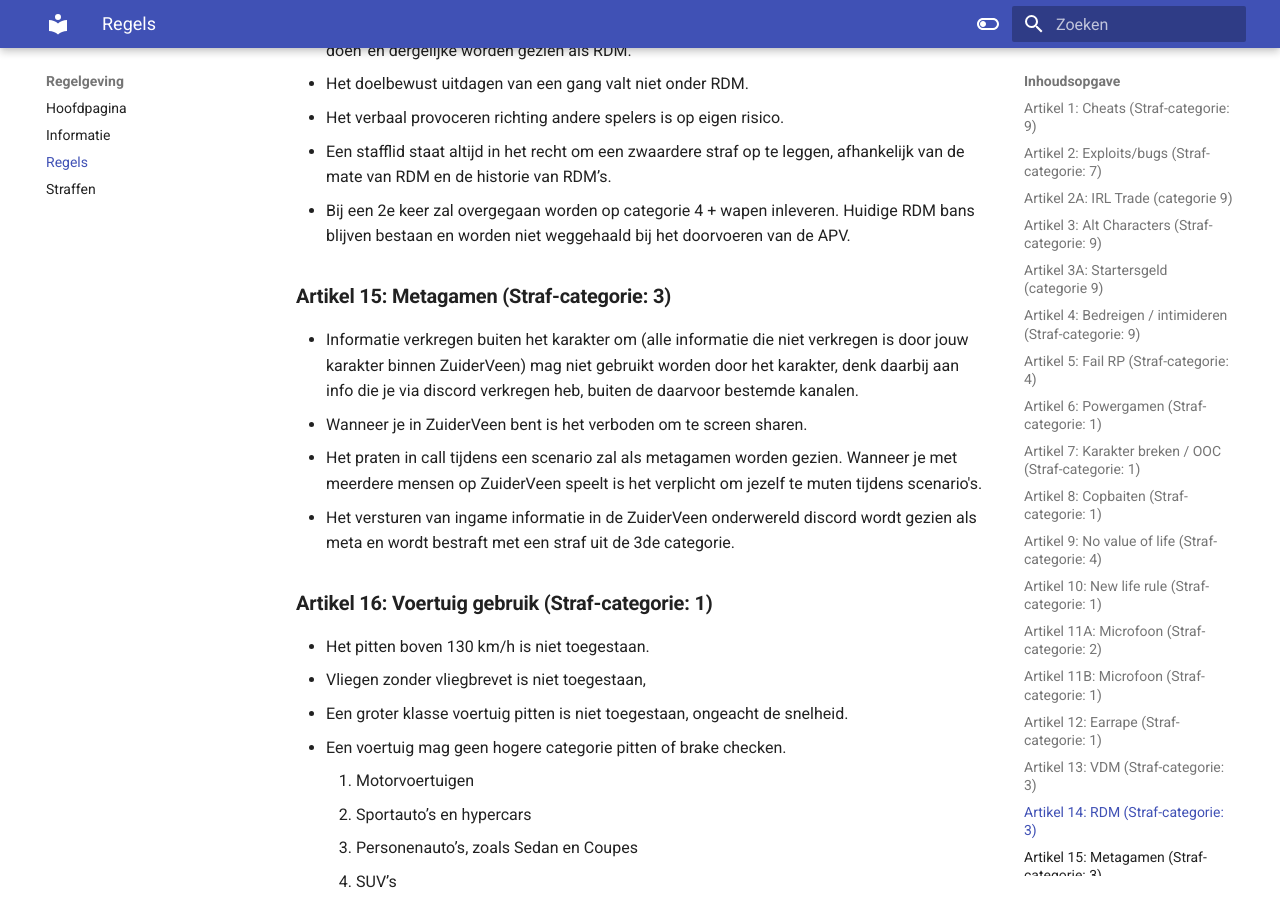
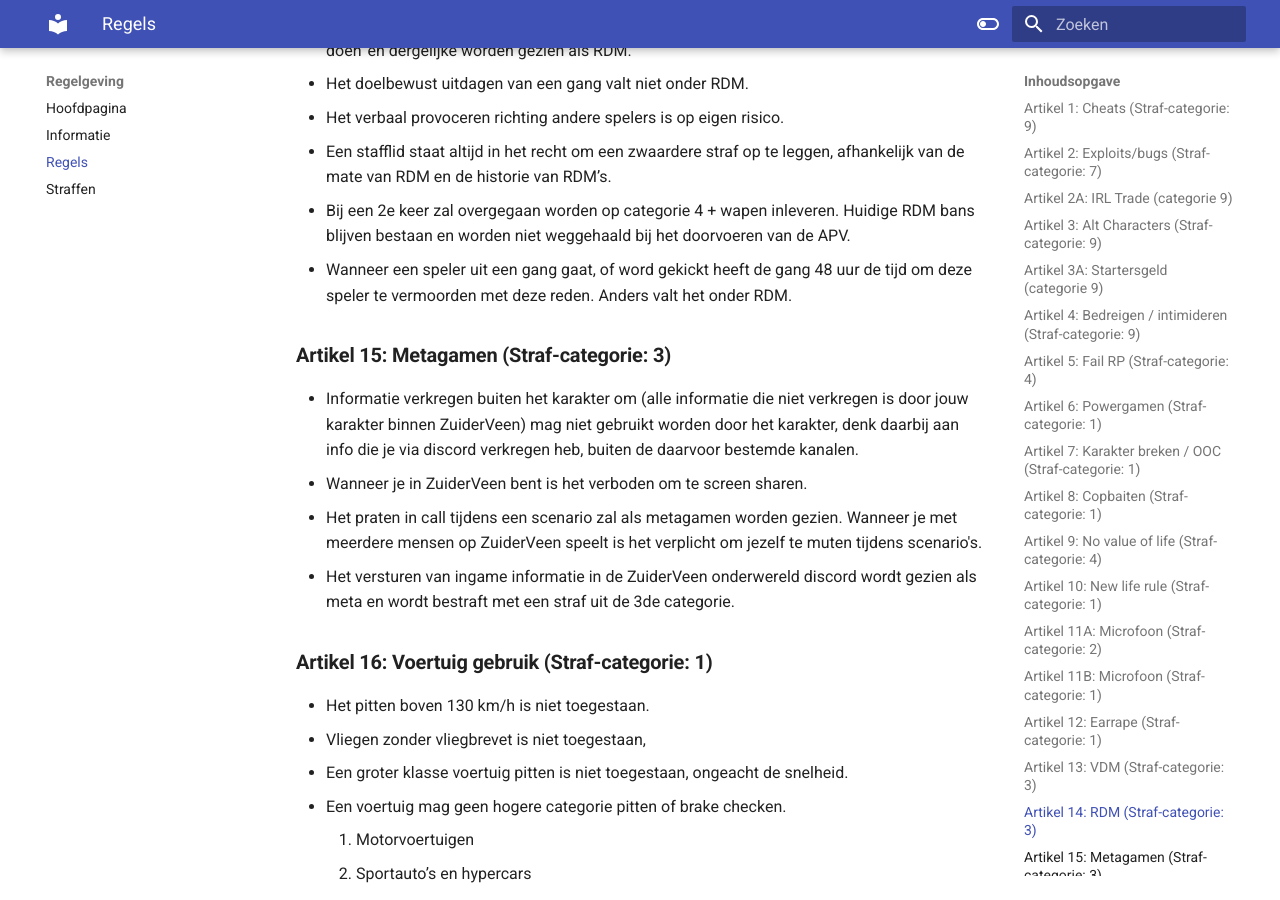
Before and after one commit to ZuiderVeenRP/apv, an MkDocs documentation site: the page built from docs/algemeen.md, in a window 1280 px wide and 900 px high, scrolled down 6022 px. Built offline with MkDocs 1.6.1 and Material for MkDocs 9.7.7, drawn with Linux system fonts in a browser that asks for light colours; comment, search, counter and statistics services are not loaded.

Commit message:
Artikel 14 RDM
Sub 8 toegevoegd , leaven van een gang

```diff
--- a/docs/algemeen.md
+++ b/docs/algemeen.md
@@ -133,6 +133,7 @@
    - Het verbaal provoceren richting andere spelers is op eigen risico.
    - Een stafflid staat altijd in het recht om een zwaardere straf op te leggen, afhankelijk van de mate van RDM en de historie van RDM’s.
    - Bij een 2e keer zal overgegaan worden op categorie 4 + wapen inleveren. Huidige RDM bans blijven bestaan en worden niet weggehaald bij het doorvoeren van de APV.
+   - Wanneer een speler uit een gang gaat, of word gekickt heeft de gang 48 uur de tijd om deze speler te vermoorden met deze reden. Anders valt het onder RDM.
 
 ### **Artikel 15: Metagamen (Straf-categorie: 3)**
    - Informatie verkregen buiten het karakter om (alle informatie die niet verkregen is door jouw karakter binnen ZuiderVeen) mag niet gebruikt worden door het karakter, denk daarbij aan info die je via discord verkregen heb, buiten de daarvoor bestemde kanalen.
```
